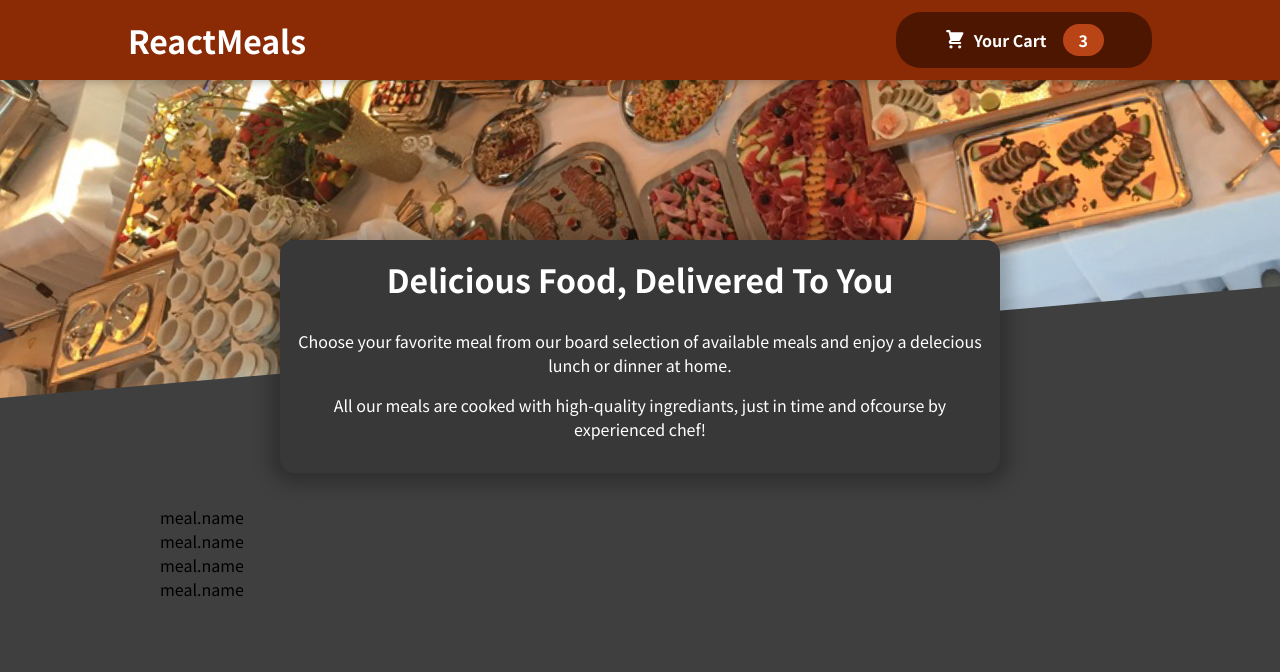
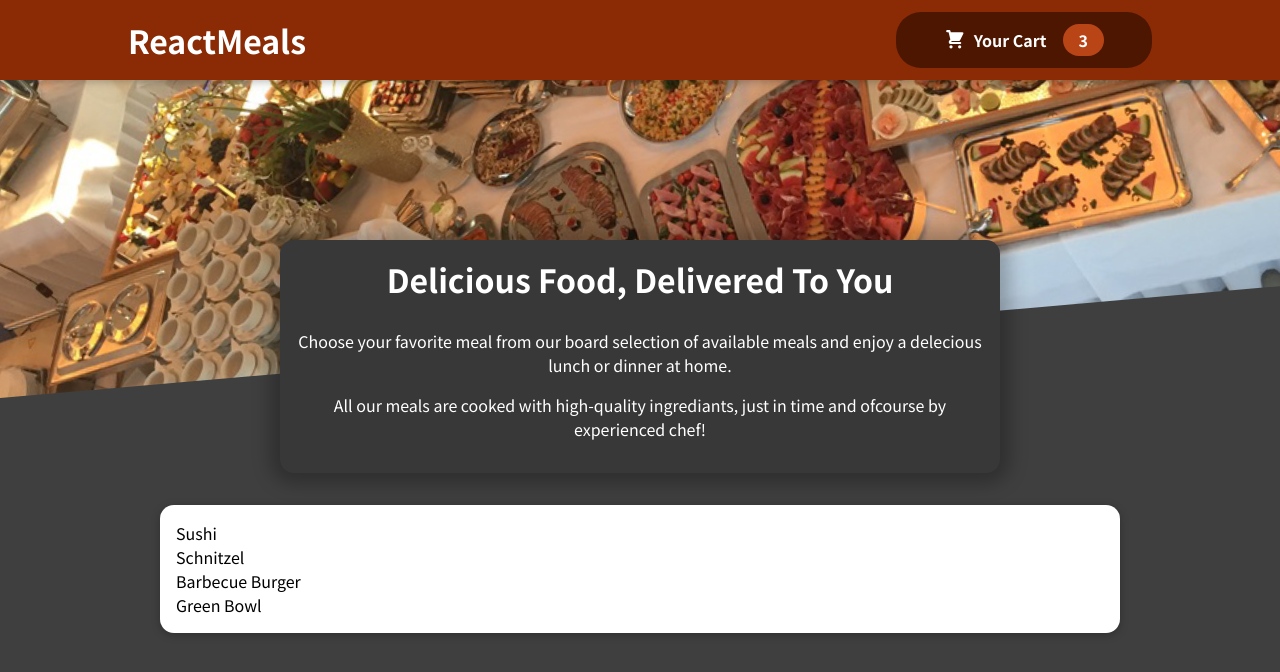
Before and after one commit to aqiftekhar/ReactMeal, a React (Create React App) app: page / in a window 1280 px wide. Shown: the top 672 px of the page. Built offline with nearby package versions, Linux system fonts and the light colour scheme.

Commit message:
Implemented Card and fixed meal.name property. Added MealItem folder and class to manage meal items separately

```diff
--- a/src/components/Meals/AvailableMeals.js
+++ b/src/components/Meals/AvailableMeals.js
@@ -1,3 +1,4 @@
+import Card from "../UI/Card";
 import classes from "./AvailableMeals.module.css";
 
 const DUMMY_MEALS = [
@@ -28,10 +29,12 @@
 ];
 
 const AvailableMeals = () => {
-  const mealsList = DUMMY_MEALS.map((meal) => <li>meal.name</li>);
+  const mealsList = DUMMY_MEALS.map(meal => <li>{meal.name}</li>);
   return (
     <section className={classes.meals}>
-      <ul>{mealsList}</ul>
+      <Card>
+        <ul>{mealsList}</ul>
+      </Card>
     </section>
   );
 };
--- /dev/null
+++ b/src/components/Meals/MealItem/MealItem.module.css
@@ -0,0 +1,22 @@
+.meal {
+    display: flex;
+    justify-content: space-between;
+    margin: 1rem;
+    padding-bottom: 1rem;
+    border-bottom: 1px solid #ccc;
+  }
+
+  .meal h3 {
+    margin: 0 0 0.25rem 0;
+  }
+
+  .description {
+    font-style: italic;
+  }
+
+  .price {
+    margin-top: 0.25rem;
+    font-weight: bold;
+    color: #ad5502;
+    font-size: 1.25rem;
+  }
--- /dev/null
+++ b/src/components/UI/Card.js
@@ -0,0 +1,7 @@
+import classes from "./Card.module.css";
+
+const Card = (props) => {
+  return <div className={classes.card}>{props.children}</div>;
+};
+
+export default Card;
--- /dev/null
+++ b/src/components/UI/Card.module.css
@@ -0,0 +1,6 @@
+.card {
+    padding: 1rem;
+    box-shadow: 0 2px 8px rgba(0, 0, 0, 0.25);
+    border-radius: 14px;
+    background-color: white;
+  }
```
Also changed, not shown: src/components/Meals/MealItem/MealItem.js (added), 1 other file (tests, documents, lock files or other folders).
